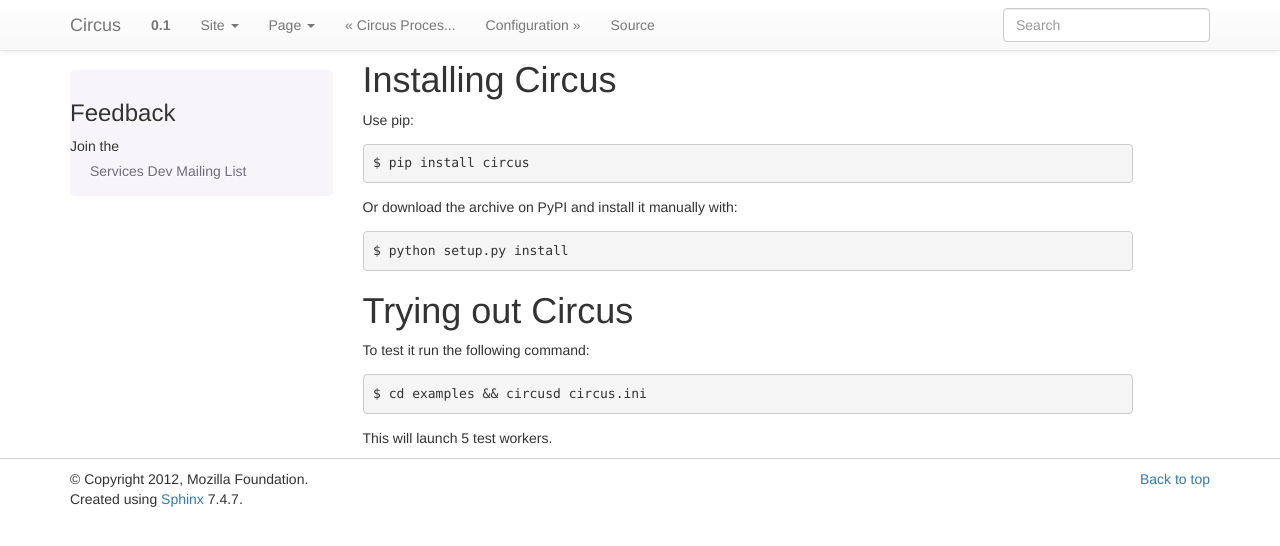
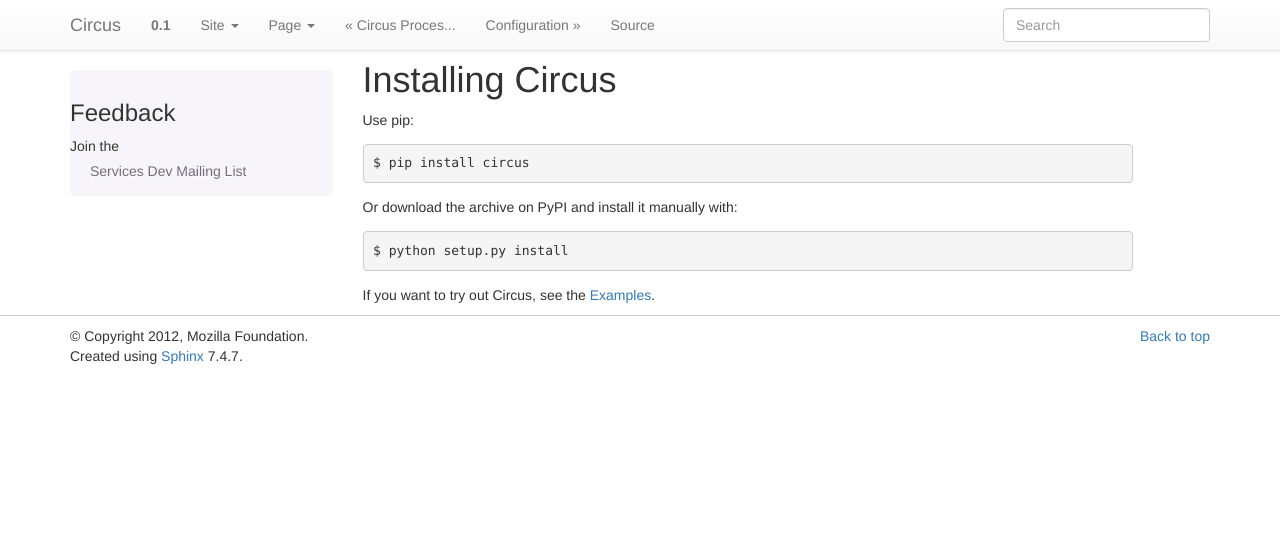
Before and after one commit to circus-tent/circus, a Sphinx documentation site: the page built from docs/source/installation.rst, in a window 1280 px wide. Shown: the top 546 px of the page. Built offline with Sphinx 7.4.7, drawn with Linux system fonts in a browser that asks for light colours.

Commit message:
added examples

```diff
--- a/docs/source/index.rst
+++ b/docs/source/index.rst
@@ -35,6 +35,8 @@
     need to manually loop through *all* listeners and maintain their
     states.
   - Subscribers can be located on a remote host.
+
+  See :ref:`examples`.
 
 
 2. **Circus is developer friendly**
--- a/docs/source/installation.rst
+++ b/docs/source/installation.rst
@@ -11,12 +11,4 @@
 
     $ python setup.py install
 
-
-Trying out Circus
------------------
-
-To test it run the following command::
-
-    $ cd examples && circusd circus.ini
-
-This will launch 5 test workers.
+If you want to try out Circus, see the :ref:`examples`.
```
Also changed, not shown: other parts of docs/source/index.rst (+1 -0 lines), docs/source/examples.rst (added, +45 -0 lines), docs/source/images/websocket.png (added).
